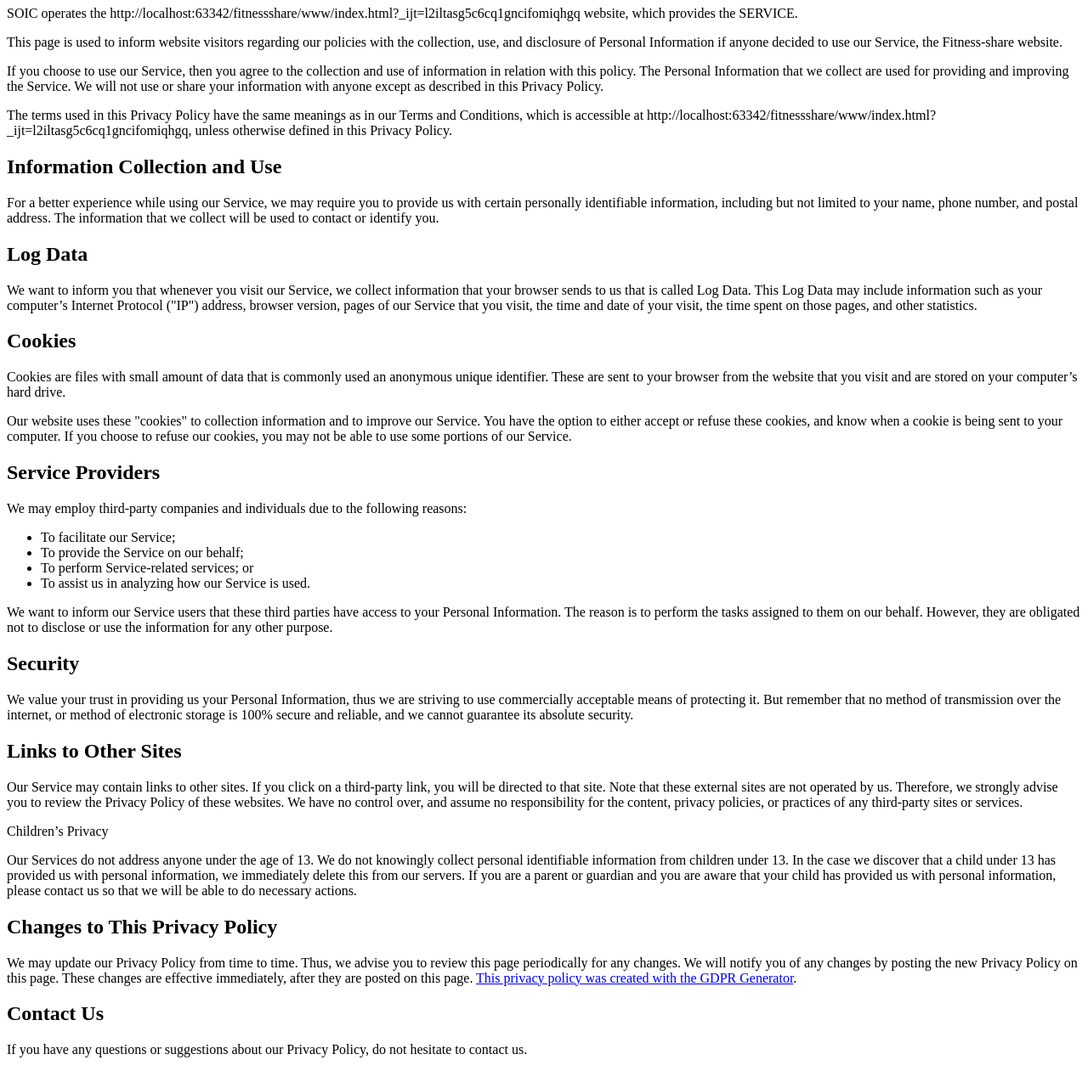
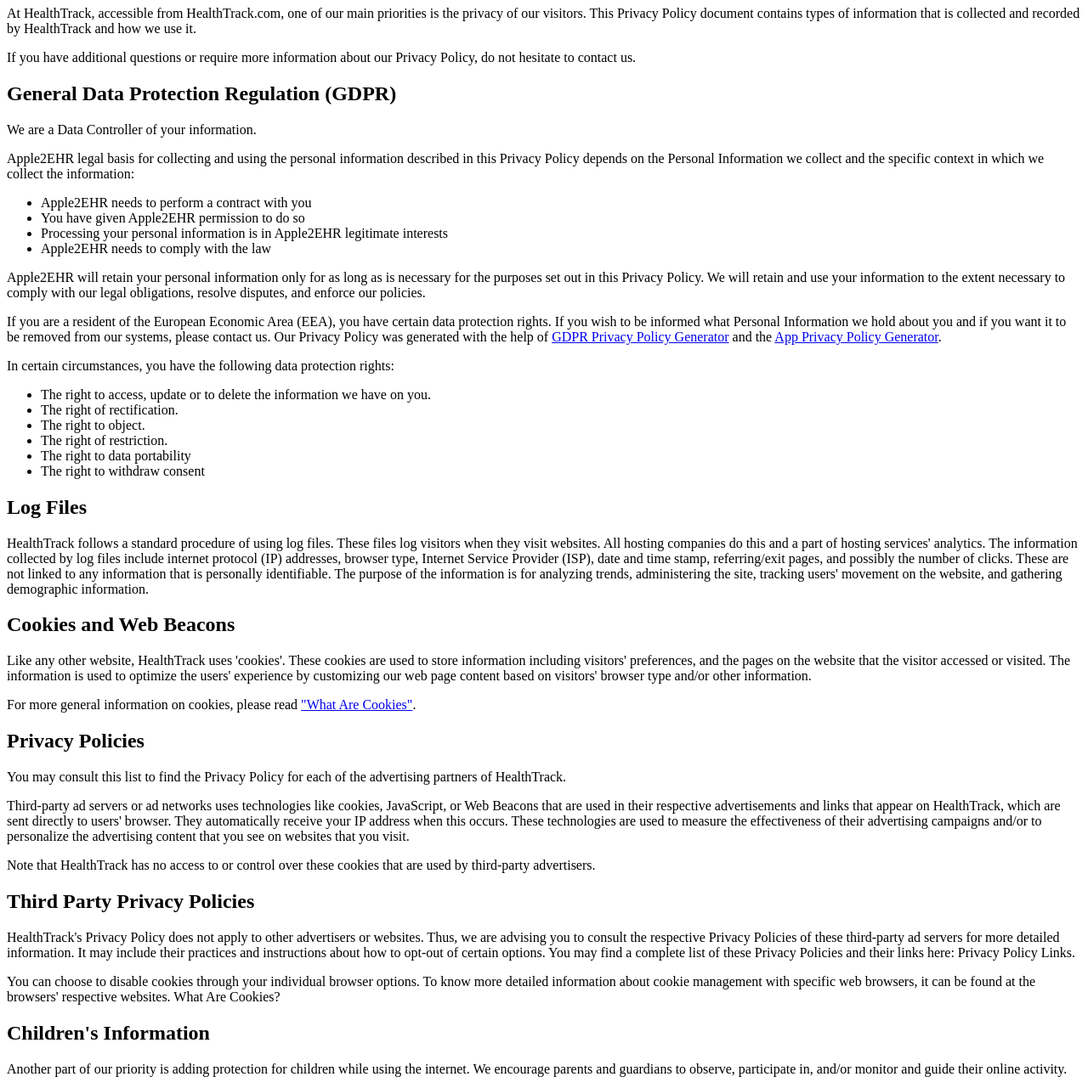
Before and after one commit to sukhirsaouda/fitnessshare, a website: page www/pages/Privacy&policy.html in a window 1280 px wide. Shown: the part 73-1354 px from the top of the page at 85% size. Drawn offline with Linux system fonts and the light colour scheme.

Commit message:
Update Privacy&policy.html

```diff
--- a/www/pages/Privacy&policy.html
+++ b/www/pages/Privacy&policy.html
@@ -5,61 +5,75 @@
     <title>Title</title>
 </head>
 <body>
-<h1>Privacy Policy of SOIC</h1>
+<h1>Privacy Policy for Apple2EHR</h1>
 
-<p>SOIC operates the http://localhost:63342/fitnessshare/www/index.html?_ijt=l2iltasg5c6cq1gncifomiqhgq website, which provides the SERVICE.</p>
+<p>At HealthTrack, accessible from HealthTrack.com, one of our main priorities is the privacy of our visitors. This Privacy Policy document contains types of information that is collected and recorded by HealthTrack and how we use it.</p>
 
-<p>This page is used to inform website visitors regarding our policies with the collection, use, and disclosure of Personal Information if anyone decided to use our Service, the Fitness-share website.</p>
+<p>If you have additional questions or require more information about our Privacy Policy, do not hesitate to contact us.</p>
 
-<p>If you choose to use our Service, then you agree to the collection and use of information in relation with this policy. The Personal Information that we collect are used for providing and improving the Service. We will not use or share your information with anyone except as described in this Privacy Policy.</p>
+<h2>General Data Protection Regulation (GDPR)</h2>
+<p>We are a Data Controller of your information.</p>
 
-<p>The terms used in this Privacy Policy have the same meanings as in our Terms and Conditions, which is accessible at http://localhost:63342/fitnessshare/www/index.html?_ijt=l2iltasg5c6cq1gncifomiqhgq, unless otherwise defined in this Privacy Policy.</p>
-
-<h2>Information Collection and Use</h2>
-
-<p>For a better experience while using our Service, we may require you to provide us with certain personally identifiable information, including but not limited to your name, phone number, and postal address. The information that we collect will be used to contact or identify you.</p>
-
-<h2>Log Data</h2>
-
-<p>We want to inform you that whenever you visit our Service, we collect information that your browser sends to us that is called Log Data. This Log Data may include information such as your computer’s Internet Protocol ("IP") address, browser version, pages of our Service that you visit, the time and date of your visit, the time spent on those pages, and other statistics.</p>
-
-<h2>Cookies</h2>
-
-<p>Cookies are files with small amount of data that is commonly used an anonymous unique identifier. These are sent to your browser from the website that you visit and are stored on your computer’s hard drive.</p>
-
-<p>Our website uses these "cookies" to collection information and to improve our Service. You have the option to either accept or refuse these cookies, and know when a cookie is being sent to your computer. If you choose to refuse our cookies, you may not be able to use some portions of our Service.</p>
-
-<h2>Service Providers</h2>
-
-<p>We may employ third-party companies and individuals due to the following reasons:</p>
-
+<p> Apple2EHR legal basis for collecting and using the personal information described in this Privacy Policy depends on the Personal Information we collect and the specific context in which we collect the information:</p>
 <ul>
-    <li>To facilitate our Service;</li>
-    <li>To provide the Service on our behalf;</li>
-    <li>To perform Service-related services; or</li>
-    <li>To assist us in analyzing how our Service is used.</li>
+    <li> Apple2EHR needs to perform a contract with you</li>
+    <li>You have given Apple2EHR permission to do so</li>
+    <li>Processing your personal information is in Apple2EHR legitimate interests</li>
+    <li> Apple2EHR needs to comply with the law</li>
 </ul>
 
-<p>We want to inform our Service users that these third parties have access to your Personal Information. The reason is to perform the tasks assigned to them on our behalf. However, they are obligated not to disclose or use the information for any other purpose.</p>
+<p> Apple2EHR will retain your personal information only for as long as is necessary for the purposes set out in this Privacy Policy. We will retain and use your information to the extent necessary to comply with our legal obligations, resolve disputes, and enforce our policies.</p>
 
-<h2>Security</h2>
+<p>If you are a resident of the European Economic Area (EEA), you have certain data protection rights. If you wish to be informed what Personal Information we hold about you and if you want it to be removed from our systems, please contact us. Our Privacy Policy was generated with the help of <a href="https://www.gdprprivacypolicy.net/">GDPR Privacy Policy Generator</a> and the <a href="https://www.app-privacy-policy.com">App Privacy Policy Generator</a>.</p>
 
-<p>We value your trust in providing us your Personal Information, thus we are striving to use commercially acceptable means of protecting it. But remember that no method of transmission over the internet, or method of electronic storage is 100% secure and reliable, and we cannot guarantee its absolute security.</p>
+<p>In certain circumstances, you have the following data protection rights:</p>
+<ul>
+    <li>The right to access, update or to delete the information we have on you.</li>
+    <li>The right of rectification.</li>
+    <li>The right to object.</li>
+    <li>The right of restriction.</li>
+    <li>The right to data portability</li>
+    <li>The right to withdraw consent</li>
+</ul>
 
-<h2>Links to Other Sites</h2>
+<h2>Log Files</h2>
 
-<p>Our Service may contain links to other sites. If you click on a third-party link, you will be directed to that site. Note that these external sites are not operated by us. Therefore, we strongly advise you to review the Privacy Policy of these websites. We have no control over, and assume no responsibility for the content, privacy policies, or practices of any third-party sites or services.</p>
+<p>HealthTrack follows a standard procedure of using log files. These files log visitors when they visit websites. All hosting companies do this and a part of hosting services' analytics. The information collected by log files include internet protocol (IP) addresses, browser type, Internet Service Provider (ISP), date and time stamp, referring/exit pages, and possibly the number of clicks. These are not linked to any information that is personally identifiable. The purpose of the information is for analyzing trends, administering the site, tracking users' movement on the website, and gathering demographic information.</p>
 
-<p>Children’s Privacy</p>
+<h2>Cookies and Web Beacons</h2>
 
-<p>Our Services do not address anyone under the age of 13. We do not knowingly collect personal identifiable information from children under 13. In the case we discover that a child under 13 has provided us with personal information, we immediately delete this from our servers. If you are a parent or guardian and you are aware that your child has provided us with personal information, please contact us so that we will be able to do necessary actions.</p>
+<p>Like any other website, HealthTrack uses 'cookies'. These cookies are used to store information including visitors' preferences, and the pages on the website that the visitor accessed or visited. The information is used to optimize the users' experience by customizing our web page content based on visitors' browser type and/or other information.</p>
 
-<h2>Changes to This Privacy Policy</h2>
+<p>For more general information on cookies, please read <a href="https://www.cookieconsent.com/what-are-cookies/">"What Are Cookies"</a>.</p>
 
-<p>We may update our Privacy Policy from time to time. Thus, we advise you to review this page periodically for any changes. We will notify you of any changes by posting the new Privacy Policy on this page. These changes are effective immediately, after they are posted on this page. <a href="https://gdprprivacypolicy.net">This privacy policy was created with the GDPR Generator</a>.</p>
 
-<h2>Contact Us</h2>
 
-<p>If you have any questions or suggestions about our Privacy Policy, do not hesitate to contact us.</p>
+<h2>Privacy Policies</h2>
+
+<P>You may consult this list to find the Privacy Policy for each of the advertising partners of HealthTrack.</p>
+
+<p>Third-party ad servers or ad networks uses technologies like cookies, JavaScript, or Web Beacons that are used in their respective advertisements and links that appear on HealthTrack, which are sent directly to users' browser. They automatically receive your IP address when this occurs. These technologies are used to measure the effectiveness of their advertising campaigns and/or to personalize the advertising content that you see on websites that you visit.</p>
+
+<p>Note that HealthTrack has no access to or control over these cookies that are used by third-party advertisers.</p>
+
+<h2>Third Party Privacy Policies</h2>
+
+<p>HealthTrack's Privacy Policy does not apply to other advertisers or websites. Thus, we are advising you to consult the respective Privacy Policies of these third-party ad servers for more detailed information. It may include their practices and instructions about how to opt-out of certain options. You may find a complete list of these Privacy Policies and their links here: Privacy Policy Links.</p>
+
+<p>You can choose to disable cookies through your individual browser options. To know more detailed information about cookie management with specific web browsers, it can be found at the browsers' respective websites. What Are Cookies?</p>
+
+<h2>Children's Information</h2>
+
+<p>Another part of our priority is adding protection for children while using the internet. We encourage parents and guardians to observe, participate in, and/or monitor and guide their online activity.</p>
+
+<p>HealthTrack does not knowingly collect any Personal Identifiable Information from children under the age of 13. If you think that your child provided this kind of information on our website, we strongly encourage you to contact us immediately and we will do our best efforts to promptly remove such information from our records.</p>
+
+<h2>Online Privacy Policy Only</h2>
+
+<p>Our Privacy Policy created at GDPRPrivacyPolicy.net) applies only to our online activities and is valid for visitors to our website with regards to the information that they shared and/or collect in HealthTrack. This policy is not applicable to any information collected offline or via channels other than this website. <a href="https://gdprprivacypolicy.net">Our GDPR Privacy Policy</a> was generated from the GDPR Privacy Policy Generator.</p>
+
+<h2>Consent</h2>
+
+<p>By using our website, you hereby consent to our Privacy Policy and agree to its terms.</p>
 </body>
 </html>
```
